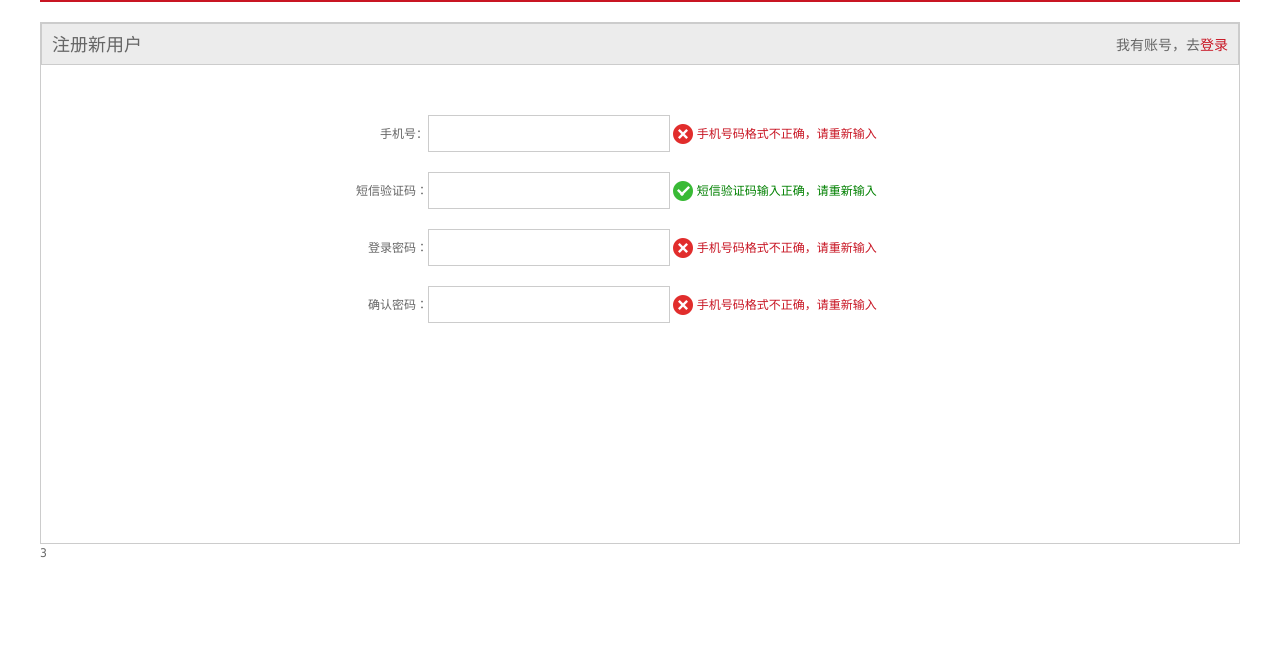
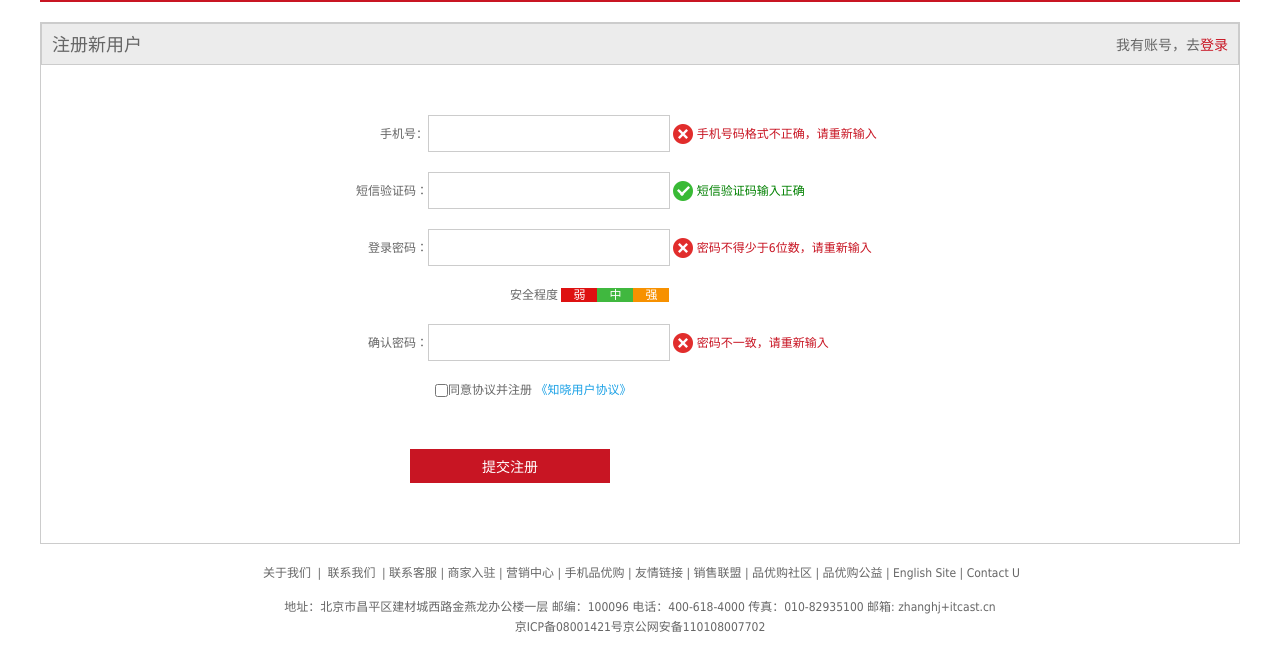
Before and after one commit to sjl6899/SHOPING, a plain HTML site: page register.html in a window 1280 px wide. Shown: the part 82-752 px from the top of the page. Drawn offline with Linux system fonts and the light colour scheme.

Commit message:
完善注册页面

```diff
--- a/css/register.css
+++ b/css/register.css
@@ -52,7 +52,7 @@
     text-align: right;
 }
 
-.reg_form input {
+.reg_form .inp {
     width: 242px;
     height: 37px;
     border: 1px solid #ccc;
@@ -79,3 +79,62 @@
 .success_icon {
     background: url(../images/success.png) no-repeat;
 }
+
+.safe {
+    padding-left: 170px;
+}
+
+.safe em {
+    padding: 0 12px;
+    color: #fff;
+}
+
+.ruo {
+    background-color: #de1111;
+}
+
+.zhong {
+    background-color: #40b83f;
+}
+
+.qiang {
+    background-color: #f79100;
+}
+
+.agree {
+    padding-left: 95px;
+}
+
+.agree input {
+    vertical-align: middle;
+}
+
+.agree a {
+    color: #1ba1e6;
+}
+
+.btn {
+    width: 200px;
+    height: 34px;
+    background-color: #c81523;
+    font-size: 14px;
+    color: #fff;
+    margin: 30px 0 0 70px;
+}
+
+.mod_copyright {
+    text-align: center;
+    padding-top: 20px;
+}
+
+.links {
+    margin-bottom: 15px;
+}
+
+.links a {
+    margin: 0 3px;
+}
+
+.copyright {
+    line-height: 20px;
+}
--- a/register.html
+++ b/register.html
@@ -27,19 +27,34 @@
                 <div class="login">我有账号，去<a href="#">登录</a></div>
             </h3>
             <div class="reg_form">
-                <ul>
-                    <li><label for="">手机号：</label><input type="text">
-                        <span class="error"><i class="error_icon"></i> 手机号码格式不正确，请重新输入</span></li>
-                    <li><label for="">短信验证码：</label><input type="text">
-                        <span class="success"><i class="success_icon"></i> 短信验证码输入正确，请重新输入</span></li>
-                    <li><label for="">登录密码：</label><input type="text">
-                        <span class="error"><i class="error_icon"></i> 手机号码格式不正确，请重新输入</span></li>
-                    <li><label for="">确认密码：</label><input type="text">
-                        <span class="error"><i class="error_icon"></i> 手机号码格式不正确，请重新输入</span></li>
-                </ul>
+                <form action="">
+                    <ul>
+                        <li><label for="">手机号：</label><input type="text" class="inp">
+                            <span class="error"><i class="error_icon"></i> 手机号码格式不正确，请重新输入</span></li>
+                        <li><label for="">短信验证码：</label><input type="text" class="inp">
+                            <span class="success"><i class="success_icon"></i> 短信验证码输入正确</span></li>
+                        <li><label for="">登录密码：</label><input type="text" class="inp">
+                            <span class="error"><i class="error_icon"></i> 密码不得少于6位数，请重新输入</span></li>
+                        <li class="safe">安全程度 <em class="ruo">弱</em><em class="zhong">中</em><em class="qiang">强</em></li>
+                        <li><label for="">确认密码：</label><input type="text" class="inp">
+                            <span class="error"><i class="error_icon"></i> 密码不一致，请重新输入</span></li>
+                        <li class="agree"><input type="checkbox" name="" id="">同意协议并注册
+                            <a href="#">《知晓用户协议》</a></li>
+                        <li><input type="submit" value="提交注册" class="btn"></li>
+                    </ul>
+                </form>
             </div>
         </div>
-        <div class="footer">3</div>
+        <div class="footer">
+            <div class="mod_copyright">
+                <div class="links">
+                    <a href="#">关于我们</a> | <a href="#">联系我们</a> | 联系客服 | 商家入驻 | 营销中心 | 手机品优购 | 友情链接 | 销售联盟 | 品优购社区 | 品优购公益 | English Site | Contact U
+                </div>
+                <div class="copyright">
+                    地址：北京市昌平区建材城西路金燕龙办公楼一层 邮编：100096 电话：400-618-4000 传真：010-82935100 邮箱: zhanghj+itcast.cn <br> 京ICP备08001421号京公网安备110108007702
+                </div>
+            </div>
+        </div>
     </div>
 </body>
 
```
